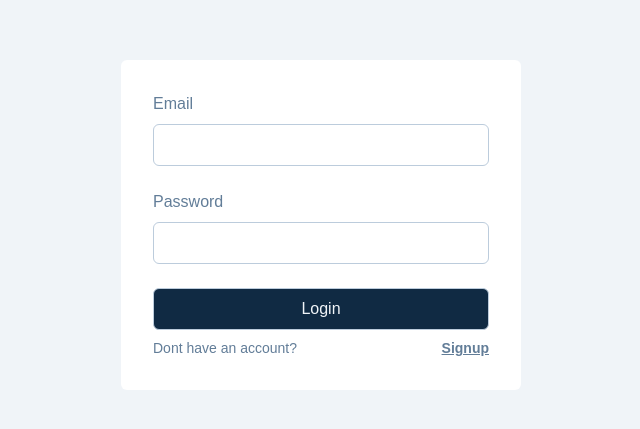
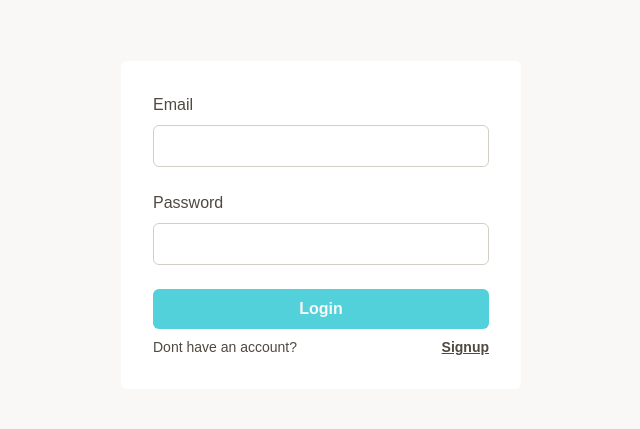
Before and after one commit to jawadvajeeh/edb, a Next.js app: page /login in a window 1280 px wide. Shown: the part 175-604 px from the top of the page, without its empty margins (319-959 px from the left). Built offline with nearby package versions, Linux system fonts and the light colour scheme.

Commit message:
update design

```diff
--- a/src/app/(auth)/login/page.tsx
+++ b/src/app/(auth)/login/page.tsx
@@ -5,34 +5,22 @@ function Login() {
     <div className="grid h-screen place-items-center">
       <div className="flex w-full max-w-[400px] flex-col gap-6 rounded-md bg-white p-8">
         <div className="text-bg100 flex flex-col gap-2">
-          <label className="text-nuetral100" htmlFor="signup_email">
+          <label className="text-text300" htmlFor="signup_email">
             Email
           </label>
-          <input
-            className="border-border100 focus:outline-bg100 rounded-md border p-2 outline-none focus:outline-1 focus:outline-solid"
-            type="email"
-            name="email"
-            id="signup_email"
-          />
+          <input className="my-input" type="email" name="email" id="signup_email" />
         </div>
         <div className="flex flex-col gap-2">
-          <label className="text-nuetral100" htmlFor="signup_password">
+          <label className="text-text300" htmlFor="signup_password">
             Password
           </label>
-          <input
-            className="border-border100 focus:outline-bg100 rounded-md border p-2 outline-none focus:outline-1 focus:outline-solid"
-            type="password"
-            name="password"
-            id="signup_password"
-          />
+          <input className="my-input" type="password" name="password" id="signup_password" />
         </div>
         <div className="flex flex-col gap-2">
-          <button className="border-border100 bg-bg100 text-bgMain rounded-md border py-2">
-            Login
-          </button>
+          <button className="btn-primary">Login</button>
           <div className="flex items-center justify-between">
-            <span className="text-nuetral100 text-sm">Dont have an account?</span>
-            <Link className="text-nuetral100 text-sm font-black underline" href="/signup">
+            <span className="text-text300 text-sm">Dont have an account?</span>
+            <Link className="text-text300 text-sm font-semibold underline" href="/signup">
               Signup
             </Link>
           </div>
--- a/src/app/(auth)/signup/page.tsx
+++ b/src/app/(auth)/signup/page.tsx
@@ -4,46 +4,34 @@ function Signup() {
   return (
     <div className="grid h-screen place-items-center">
       <div className="flex w-full max-w-[400px] flex-col gap-6 rounded-md bg-white p-8">
-        <div className="text-bg100 flex flex-col gap-2">
-          <label className="text-nuetral100" htmlFor="signup_email">
+        <div className="flex flex-col gap-2">
+          <label className="text-text300" htmlFor="signup_email">
             Email
           </label>
-          <input
-            className="border-border100 focus:outline-bg100 rounded-md border p-2 outline-none focus:outline-1 focus:outline-solid"
-            type="email"
-            name="email"
-            id="signup_email"
-          />
+          <input className="my-input" type="email" name="email" id="signup_email" />
         </div>
         <div className="flex flex-col gap-2">
-          <label className="text-nuetral100" htmlFor="signup_password">
+          <label className="text-text300" htmlFor="signup_password">
             Password
           </label>
-          <input
-            className="border-border100 focus:outline-bg100 rounded-md border p-2 outline-none focus:outline-1 focus:outline-solid"
-            type="password"
-            name="password"
-            id="signup_password"
-          />
+          <input className="my-input" type="password" name="password" id="signup_password" />
         </div>
         <div className="flex flex-col gap-2">
-          <label className="text-nuetral100" htmlFor="signup_confirm_password">
+          <label className="text-text300" htmlFor="signup_confirm_password">
             Confirm Password
           </label>
           <input
-            className="border-border100 focus:outline-bg100 rounded-md border p-2 outline-none focus:outline-1 focus:outline-solid"
+            className="my-input"
             type="password"
             name="confirmPassword"
             id="signup_confirm_password"
           />
         </div>
         <div className="flex flex-col gap-2">
-          <button className="border-border100 bg-bg100 text-bgMain rounded-md border py-2">
-            Sign up
-          </button>
+          <button className="btn-primary">Sign up</button>
           <div className="flex items-center justify-between">
-            <span className="text-nuetral100 text-sm">Already have an account?</span>
-            <Link className="text-nuetral100 text-sm font-black underline" href="/login">
+            <span className="text-text300 text-sm">Already have an account?</span>
+            <Link className="text-text300 text-sm font-semibold underline" href="/login">
               Login
             </Link>
           </div>
--- a/src/app/(dashboard)/write/page.tsx
+++ b/src/app/(dashboard)/write/page.tsx
@@ -38,15 +38,19 @@ function Write() {
     <div className="h-screen">
       <div className="flex flex-col items-center gap-12 px-2 py-24">
         <div className="flex flex-col items-center gap-4">
-          <h3 className="text-lg font-semibold">WEDNESDAY, OCTOBER 14, 2025</h3>
+          <h3 className="text-text100 font-semibold md:text-lg">WEDNESDAY, OCTOBER 14, 2025</h3>
           <div className="flex flex-col items-center gap-2">
-            <h1 className="text-center text-6xl font-bold">Good Morning.</h1>
-            <p className="text-xl">Take a moment to reflect on your journey.</p>
+            <h1 className="text-text400 text-center text-4xl font-semibold md:text-5xl">
+              Good Morning.
+            </h1>
+            <p className="text-text100 text-lg md:text-xl">
+              Take a moment to reflect on your journey.
+            </p>
           </div>
         </div>
-        <div className="flex w-full flex-col gap-4 rounded-md bg-white p-8">
+        <div className="flex w-full flex-col gap-4 rounded-lg bg-white p-4 md:p-8">
           <div>
-            <h4 className="text-nuetral100 mb-2 font-semibold">Category</h4>
+            <h4 className="text-text500 mb-2 font-semibold">Category</h4>
             <ToggleGroupRoot
               className="flex flex-wrap gap-2"
               value={category}
@@ -54,7 +58,7 @@ function Write() {
             >
               {categories.map((cat) => (
                 <ToggleGroupItem
-                  className="border-border100 data-[state=on]:bg-nuetral100 data-[state=on]:text-border100 rounded-full border px-2 py-1 md:px-4"
+                  className="border-border100 data-[state=on]:bg-primary100 data-[state=on]:text-bg100 rounded-full border px-2 py-1 md:px-4"
                   key={cat.value}
                   value={cat.value}
                 >
@@ -64,23 +68,22 @@ function Write() {
             </ToggleGroupRoot>
           </div>
           <div>
-            <h4 className="text-nuetral100 mb-2 font-semibold">Title</h4>
+            <h4 className="text-text500 mb-2 font-semibold">Title</h4>
             <input
-              className="border-border100 focus:outline-bg100 placeholder-nuetral100 w-full rounded-md border p-2 outline-none focus:outline-1 focus:outline-solid"
+              className="my-input placeholder-text100 w-full"
               placeholder="Give your entry a meaningful title..."
             />
           </div>
           <div>
-            <h4 className="text-nuetral100 mb-2 font-semibold">Your Thoughts</h4>
+            <h4 className="text-text500 mb-2 font-semibold">Your Thoughts</h4>
             <AutoResizeTextarea
-              className="placeholder-nuetral100 border-border100 focus:outline-bg100 w-full rounded-md border p-2 outline-none focus:outline-1 focus:outline-solid"
+              minHeight="180px"
+              className="my-input placeholder-text100 w-full"
               placeholder="What's on your mind today?"
             />
           </div>
           <div className="flex justify-end">
-            <button className="border-border100 bg-bg100 text-bgMain w-full rounded-md border px-4 py-2 md:w-auto">
-              Save entry
-            </button>
+            <button className="btn-primary w-full px-4 md:w-auto">Save entry</button>
           </div>
         </div>
       </div>
--- a/src/app/globals.css
+++ b/src/app/globals.css
@@ -1,17 +1,55 @@
 @import 'tailwindcss';
 
 :root {
-  --bgMain: #f0f4f8;
-  --border100: #bcccdc;
-  --bg100: #102a43;
-  --nuetral100: #627d98;
+  /* neutrals */
+  --bg100: hsl(40, 23%, 97%);
+  --bg200: hsl(43, 13%, 90%);
+  --bg300: hsl(40, 15%, 80%);
+  --bg400: hsl(39, 11%, 69%);
+  --bg500: hsl(41, 8%, 61%);
+
+  --text100: hsl(41, 8%, 48%);
+  --text200: hsl(41, 9%, 35%);
+  --text300: hsl(37, 11%, 28%);
+  --text400: hsl(40, 13%, 23%);
+  --text500: hsl(42, 15%, 13%);
+
+  --border100: hsl(40, 15%, 80%);
+  --border200: hsl(39, 11%, 69%);
+  --border300: hsl(41, 8%, 61%);
+  --border400: hsl(41, 8%, 48%);
+  --border500: hsl(37, 11%, 28%);
+
+  --primary100: hsl(184, 65%, 59%);
+  --primary200: hsl(185, 57%, 50%);
+  --primary300: hsl(185, 62%, 45%);
 }
 
 @theme {
-  --color-bgMain: var(--bgMain);
+  --color-nuetral100: var(--nuetral100);
+
+  --color-bg100: var(--bg100);
+  --color-bg200: var(--bg200);
+  --color-bg300: var(--bg300);
+  --color-bg300: var(--bg300);
+  --color-bg400: var(--bg400);
+  --color-bg500: var(--bg500);
+
+  --color-text100: var(--text100);
+  --color-text200: var(--text200);
+  --color-text300: var(--text300);
+  --color-text400: var(--text400);
+  --color-text500: var(--text500);
+
   --color-border100: var(--border100);
-  --color-bg100: var(--bg100);
-  --color-nuetral100: var(--nuetral100);
+  --color-border200: var(--border200);
+  --color-border300: var(--border300);
+  --color-border400: var(--border400);
+  --color-border500: var(--border500);
+
+  --color-primary100: var(--primary100);
+  --color-primary200: var(--primary200);
+  --color-primary300: var(--primary300);
 }
 
 body {
@@ -19,3 +57,11 @@ body {
   width: 100vw;
   height: 100vh;
 }
+
+.my-input {
+  @apply border-border100 focus:outline-border500 rounded-md border p-2 outline-none focus:outline-1 focus:outline-solid;
+}
+
+.btn-primary {
+  @apply bg-primary100 text-bg100 rounded-md py-2 font-semibold;
+}
--- a/src/app/layout.tsx
+++ b/src/app/layout.tsx
@@ -25,7 +25,7 @@ export default function RootLayout({
   return (
     <html lang="en">
       <body
-        className={`${geistSans.variable} ${geistMono.variable} bg-bgMain mx-auto max-w-6xl antialiased`}
+        className={`${geistSans.variable} ${geistMono.variable} bg-bg100 mx-auto max-w-6xl antialiased`}
       >
         {children}
       </body>
```
